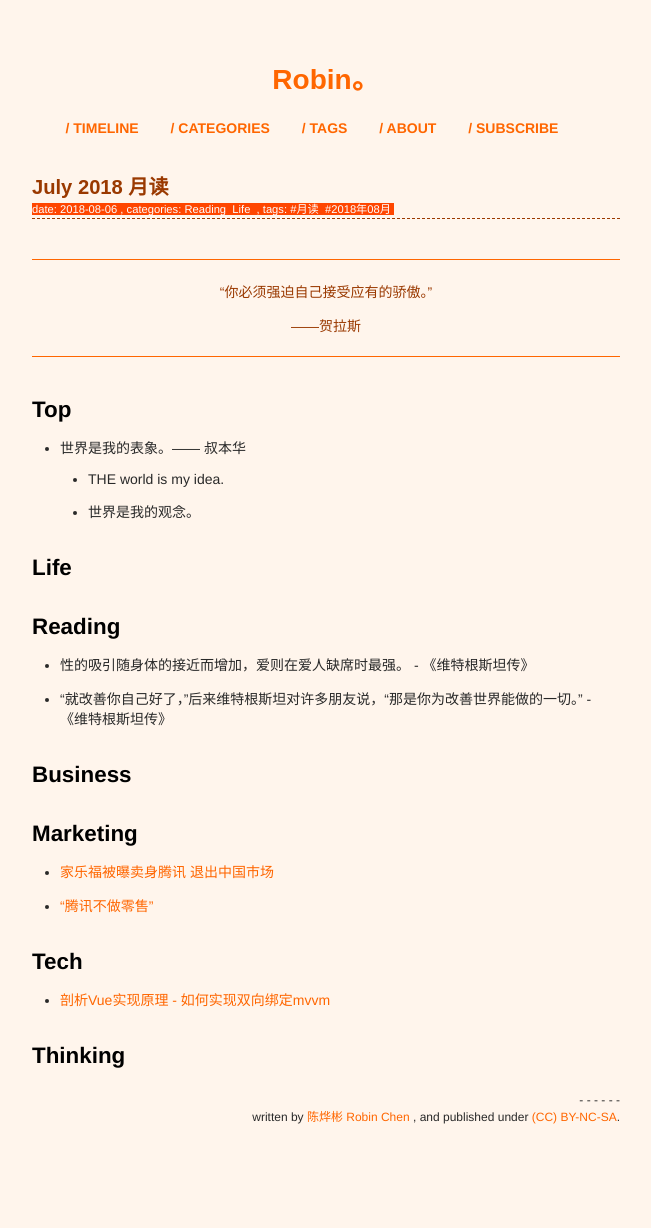
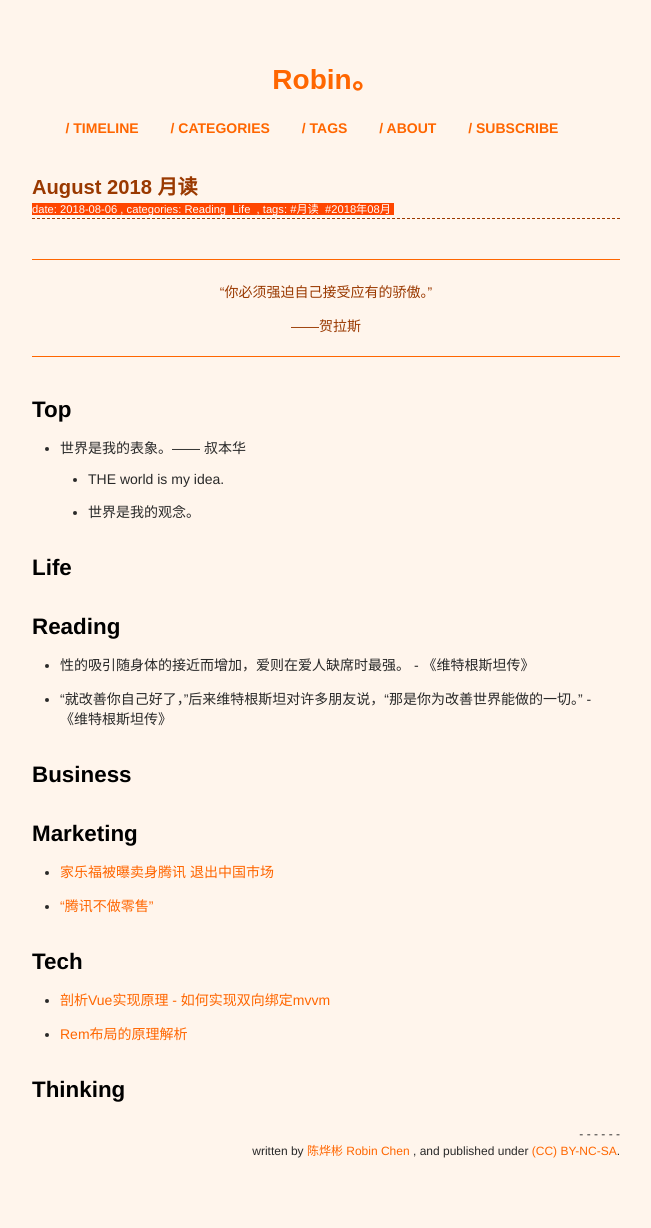
Before and after one commit to xianyuxmu/xianyuxmu.github.io, a Jekyll site: the page built from _posts/2018-08-06-monthly-reading.md, in a window 1280 px wide. Shown: the whole page, without its empty margins (314-965 px from the left). Built offline with Jekyll 4.4.1, drawn with Linux system fonts in a browser that asks for light colours; comment, search, counter and statistics services are not loaded; before the commit the page ends 1194 px from its top, so only the background shows below that.

Commit message:
reading today

```diff
--- a/_posts/2018-08-06-monthly-reading.md
+++ b/_posts/2018-08-06-monthly-reading.md
@@ -1,6 +1,6 @@
 ---
 layout: post
-title: July 2018 月读
+title: August 2018 月读
 date: 2018-08-06 21:56:00 +0800
 categories:
 - Reading
@@ -44,6 +44,7 @@ tags:
 ## Tech
 
 - [剖析Vue实现原理 - 如何实现双向绑定mvvm](https://github.com/DMQ/mvvm)
+- [Rem布局的原理解析](https://yanhaijing.com/css/2017/09/29/principle-of-rem-layout/)
 
 
 ## Thinking
```
